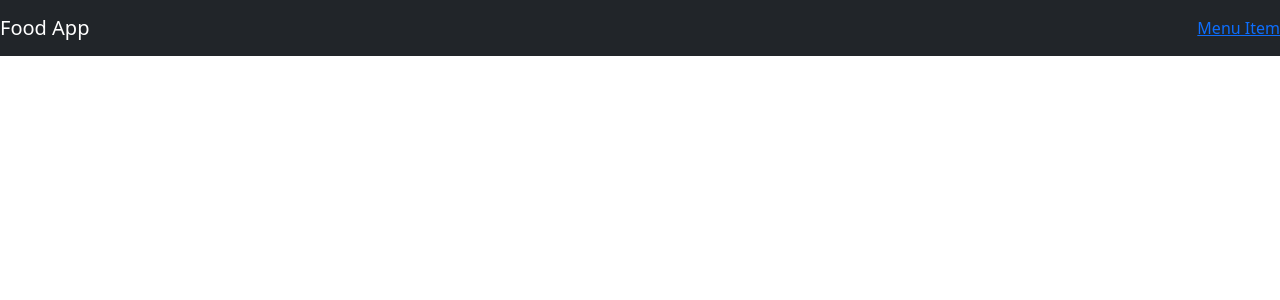
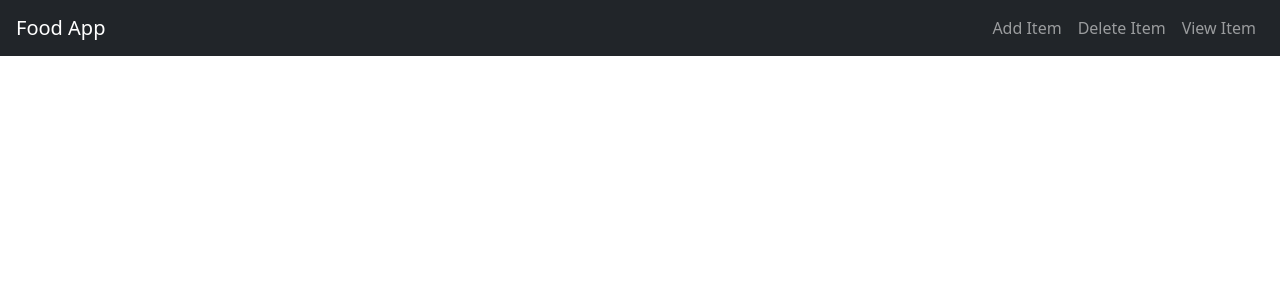
Before and after one commit to Ghostwritter14/DjangoPractiseFoodApp, a Django app: page /food/ in a window 1280 px wide. Shown: the top 300 px of the page. Run offline with Django 5.2, Linux system fonts and the light colour scheme; data that the repository does not hold is empty.

Commit message:
hotfixed the templates to render properly and added delete and edit functionality

```diff
--- /dev/null
+++ b/food/templates/food/Item_delete.html
@@ -0,0 +1,5 @@
+<form method="POST">
+    {% csrf_token %}
+    <h2> Are you sure to Delete the Item {{ item.item_name }}</h2>
+    <button type="submit"> Confirm </button>
+</form>
--- a/food/templates/food/base.html
+++ b/food/templates/food/base.html
@@ -13,10 +13,20 @@
     <title>Title</title>
 </head>
 <body>
-<nav class="navbar navbar-dark bg-dark">
-    <a href="#" class="navbar-brand"> Food App </a>
-    <div class="navbar">
-        <a class="nav-item navbar-link" href="#">Menu Item</a>
+<nav class="navbar navbar-dark bg-dark navbar-expand-lg">
+    <a href="#" class="navbar-brand ms-3">Food App</a>
+    <div class="collapse navbar-collapse">
+        <ul class="navbar-nav ms-auto me-3">
+            <li class="nav-item">
+                <a class="nav-link" href="{% url 'food:create_item' %}">Add Item</a>
+            </li>
+            <li class="nav-item">
+                <a class="nav-link" href="#">Delete Item</a>
+            </li>
+            <li class="nav-item">
+                <a class="nav-link" href="#">View Item</a>
+            </li>
+        </ul>
     </div>
 </nav>
 {%block body%}
--- a/food/templates/food/detail.html
+++ b/food/templates/food/detail.html
@@ -10,6 +10,7 @@
                 <h1>{{ item.item_name }}</h1>
                 <h2>{{ item.item_description }}</h2>
                 <h3>{{ item.item_price }}</h3>
+                <a href="{% url 'food:delete_item' item_id %}">Delete Item</a>
             </div>
         </div>
     </div>
--- a/food/templates/food/index.html
+++ b/food/templates/food/index.html
@@ -10,28 +10,34 @@
 </head>
 <body>
 {% block body %}
-{% for item in item_list %}
-{#    <ul>#}
-{#    <li>#}
-{#        <a href="{% url 'food:detail' item.id %}"> {{ item.id }} -- {{ item.item_name }} </a>#}
-{#    </li>#}
-{#    </ul>#}
-    <div class="row"  >
-        <div class="col-md-3 offset-md-2">
-            <img class="card" height="150px" src="{{ item.item_image }}">
-        </div>
-        <div class="col-md4">
-            <h3> {{ item.item_name }}</h3>
-            <h5>{{ item.item_description }}</h5>
-            <h6> £{{ item.item_price }}</h6>
-        </div>
-        <div class="col-md-2">
-            <a href="" class="btn btn-success">
-                {% url 'food:detail' item.id %}
-            </a>
+    <div class="container mt-4">
+    {% for item in item_list %}
+    <div class="card mb-3">
+        <div class="row g-0 align-items-center">
+
+            <div class="col-md-4">
+                <img src="{{ item.item_image }}" class="img-fluid rounded-start" alt="{{ item.item_name }}">
+            </div>
+
+
+            <div class="col-md-6">
+                <div class="card-body">
+                    <h5 class="card-title">{{ item.item_name }}</h5>
+                    <p class="card-text">{{ item.item_description }}</p>
+                    <p class="card-text"><strong>£{{ item.item_price }}</strong></p>
+                </div>
+            </div>
+
+
+            <div class="col-md-2 text-center">
+                <a href="{% url 'food:detail' item.id %}" class="btn btn-success mt-3">
+                    View
+                </a>
+            </div>
         </div>
     </div>
-{% endfor %}
+    {% endfor %}
+</div>
 {% endblock %}
 </body>
 </html>
--- a/food/urls.py
+++ b/food/urls.py
@@ -3,6 +3,13 @@ from django.urls import path
 app_name = 'food'
 urlpatterns = [
     path('', views.index, name='index'),
-    path('<int:item_id>', views.detail, name='detail'),
+    # food
+    path('<int:item_id>/', views.detail, name='detail'),
     path('item/', views.item, name='item'),
+    # add items
+    path('add', views.create_item, name='create_item'),
+    #edit
+    path('update/<int:item_id>/', views.edit_item, name='edit_item'),
+    path('delete/<int:item_id>/', views.delete_item, name='delete_item'),
+
 ]
--- a/food/views.py
+++ b/food/views.py
@@ -1,5 +1,7 @@
 from django.http import HttpResponse
-from django.shortcuts import render
+from django.shortcuts import render, redirect
+
+from .forms import ItemForm
 from .models import Item
 from django.template import loader
 
@@ -21,3 +23,26 @@ def detail(request, item_id):
         'item': item
     }
     return render(request, 'food/detail.html', context)
+
+def create_item(request):
+    form = ItemForm(request.POST or None)
+    if form.is_valid():
+        form.save()
+        return redirect('food:index')
+    return render(request, 'food/item_form.html', {'form': form})
+
+
+def edit_item(request, item_id):
+    item = Item.objects.get(id=item_id)
+    form = ItemForm(request.POST or None, instance=item)
+    if form.is_valid():
+        form.save()
+        return redirect('food:index', item_id)
+    return render(request, 'food/item_form.html', {'form': form, 'item': item})
+
+def delete_item(request, item_id):
+    item = Item.objects.get(id=item_id)
+    if request.method == 'POST':
+        item.delete()
+        return redirect('food:index')
+    return render(request, 'food/item_delete.html', {'item': item})
```
Also changed, not shown: food/forms.py (added, +7 -0 lines), food/templates/food/item_form.html (added, +13 -0 lines).
